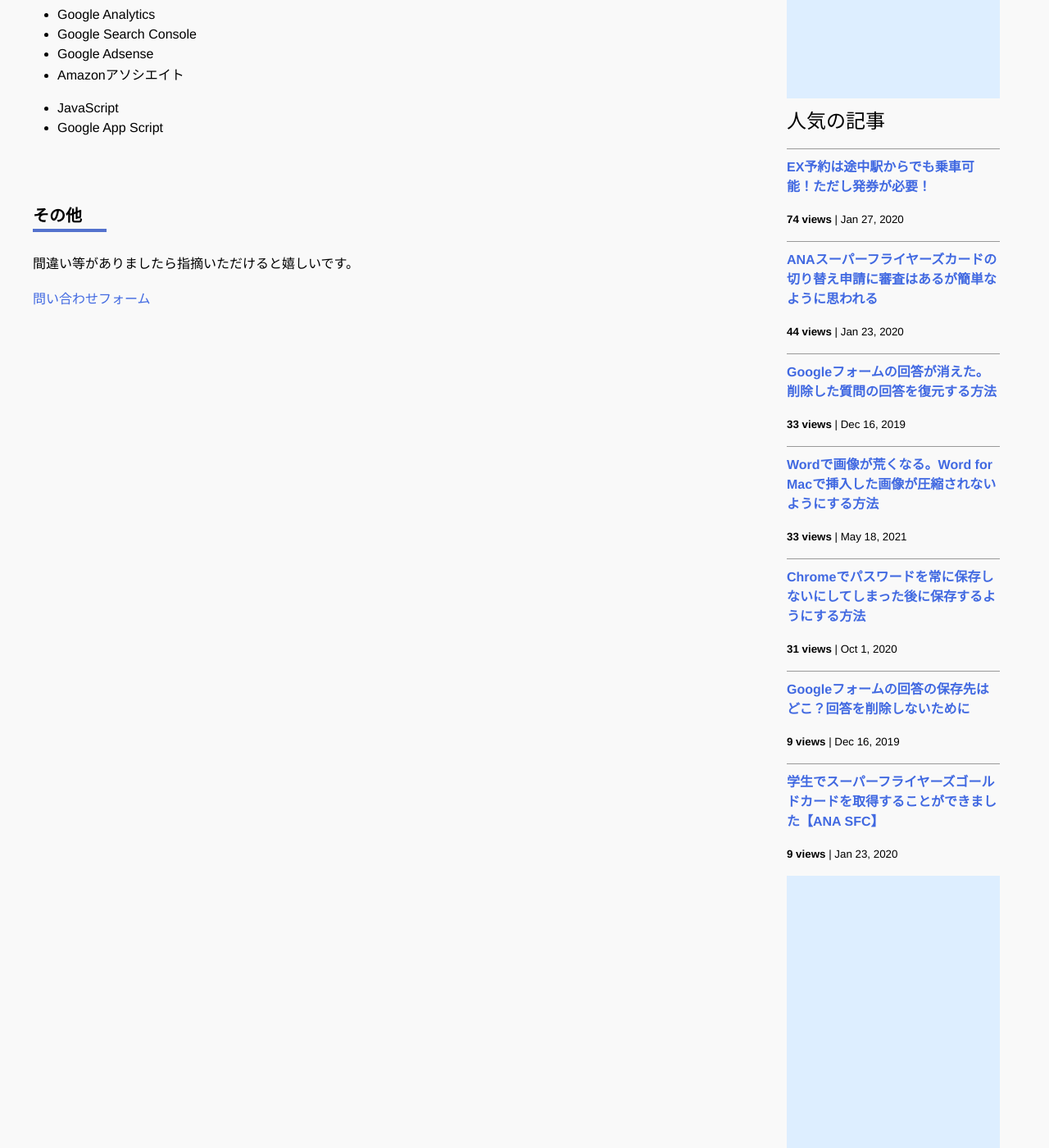
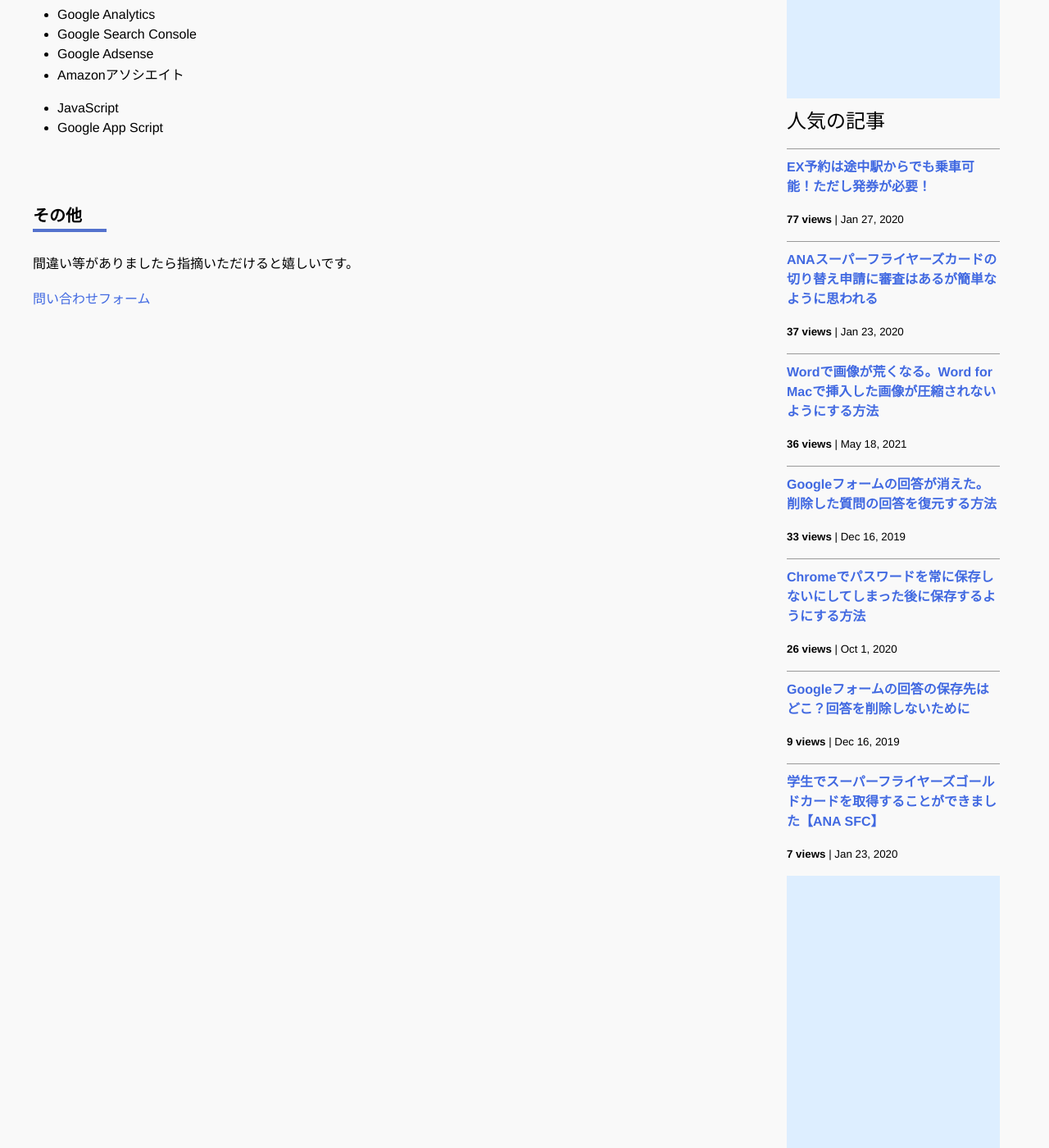
Before and after one commit to iwanaminami/shoyaiwaname, a Jekyll site: the page built from about.markdown, in a window 1280 px wide and 1400 px high, scrolled down 693 px. Shown: the whole window at 82% size. Built offline with Jekyll 4.4.1, drawn with Linux system fonts in a browser that asks for light colours; nearby versions of some CDN libraries; comment, search, counter and statistics services are not loaded.

Commit message:
chore(ga): update _data/popularposts.yml 20260518-1509

```diff
--- a/_data/popularposts.yml
+++ b/_data/popularposts.yml
@@ -1,17 +1,17 @@
 side:
-  - view: 74
+  - view: 77
     url: "/2020/01/27/ex-rideontheway.html"
-  - view: 44
+  - view: 37
     url: "/2020/01/23/sfc-judge.html"
+  - view: 36
+    url: "/2021/05/18/image-compression-word.html"
   - view: 33
     url: "/2019/12/16/restore-googleform.html"
-  - view: 33
-    url: "/2021/05/18/image-compression-word.html"
-  - view: 31
+  - view: 26
     url: "/2020/10/01/googlepassword.html"
-  - view: 10
+  - view: 11
     url: "/"
   - view: 9
     url: "/2019/12/16/googleform-answers.html"
-  - view: 9
+  - view: 7
     url: "/2020/01/23/sfcgold.html"
```
